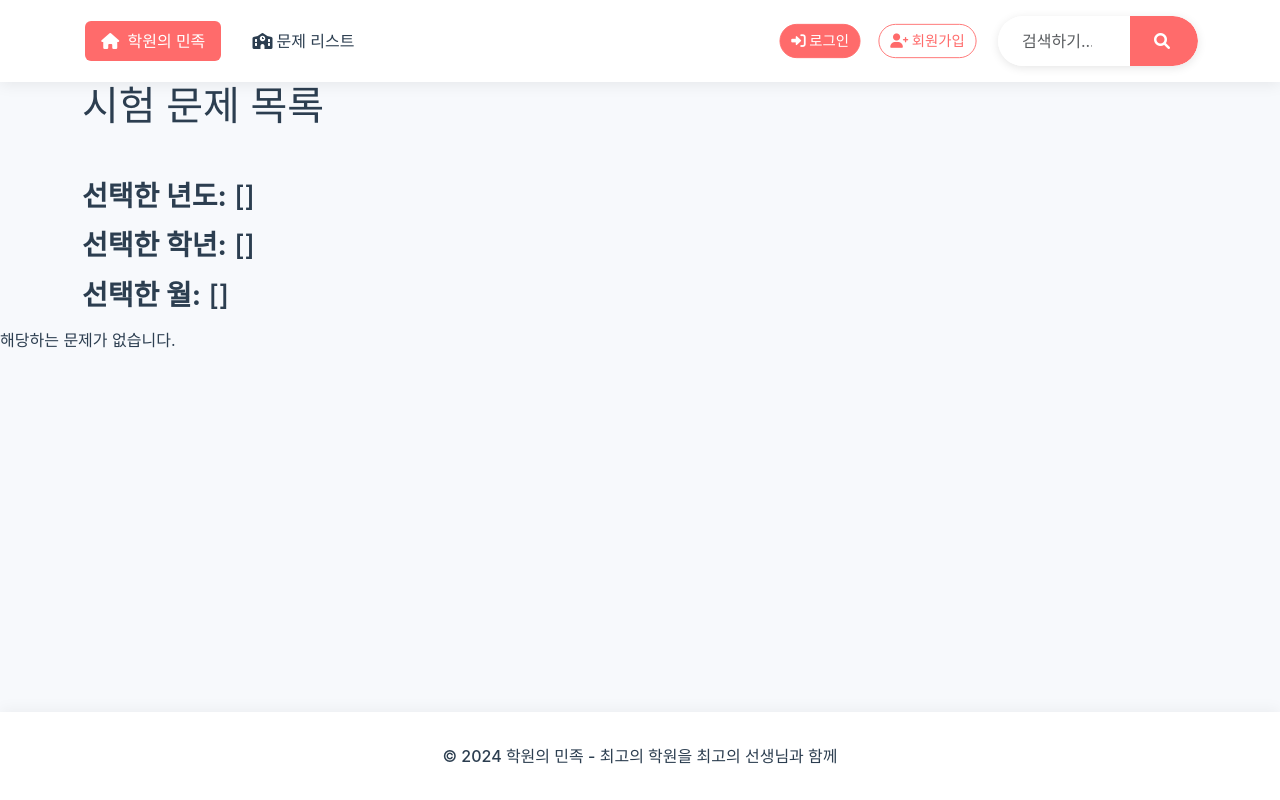
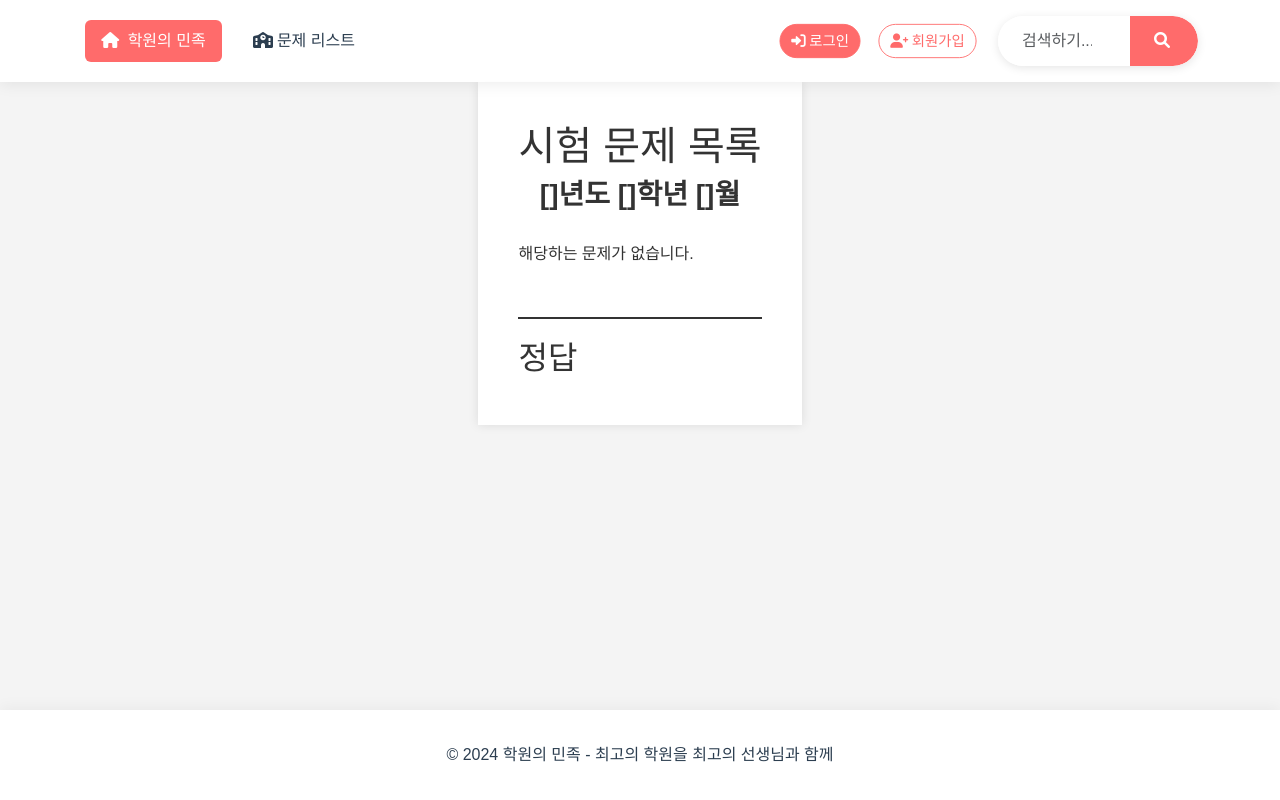
Before and after one commit to willstory/TeamProject, a Django app: page /exam_list_result/ in a window 1280 px wide. Run offline with Django 5.2, Linux system fonts and the light colour scheme.

Commit message:
정령, PDF 출력 문서 양식 정렬 작업

```diff
--- a/academy/templates/exam_list_result.html
+++ b/academy/templates/exam_list_result.html
@@ -1,28 +1,73 @@
 {% extends 'base.html' %}
 {% block content %}
-<div class="container">
-    <h1>시험 문제 목록</h1>
-        <div class="mt-3" style="margin-bottom: 50px; text-align: center;"></div><h3>
-            <p><strong>선택한 년도:</strong> {{ selected_year }}</p>
-            <p><strong>선택한 학년:</strong> {{ selected_grade }}</p>
-            <p><strong>선택한 월:</strong> {{ selected_month }}</p>
-        </h3></div>
+
+<style>
+    body {
+        font-family: Arial, sans-serif;
+        line-height: 1.6;
+        color: #333;
+        background-color: #f4f4f4;
+    }
+    .pdf-container {
+        max-width: 800px;
+        margin: 0 auto;
+        background-color: white;
+        padding: 40px;
+        box-shadow: 0 0 10px rgba(0,0,0,0.1);
+    }
+    .header {
+        text-align: center;
+        margin-bottom: 30px;
+    }
+    .question-box {
+        margin-bottom: 30px;
+        page-break-inside: avoid;
+    }
+    .answers-section {
+        margin-top: 50px;
+        border-top: 2px solid #333;
+        padding-top: 20px;
+    }
+    @media print {
+        body {
+            background-color: white;
+        }
+        .pdf-container {
+            box-shadow: none;
+        }
+    }
+</style>
+
+<div class="pdf-container">
+    <div class="header">
+        <h1>시험 문제 목록</h1>
+        <h3>
+            <p><strong>{{ selected_year }}년도 {{ selected_grade }}학년 {{ selected_month }}월</strong></p>
+        </h3>
+    </div>
+
     {% if selected_questions %}
         {% for question in selected_questions %}
-            <div class="question-box" style="margin-bottom: 50px;">
+            <div class="question-box">
                 <h3>문제 {{ forloop.counter }}</h3>
                 <p><strong>지문:</strong> {{ question.지문 }}</p>
                 <p><strong>문제:</strong> {{ question.문제 }}</p>
                 <p><strong>보기:</strong> {{ question.보기 }}</p>
-                {% for answer in selected_questions_answer %}
-                    {% if answer.색인 == question.색인 %}
-                        <p><strong>정답:</strong> {{ answer.정답 }}</p>
-                    {% endif %}
-                {% endfor %}
             </div>
         {% endfor %}
     {% else %}
         <p>해당하는 문제가 없습니다.</p>
     {% endif %}
+
+    <div class="answers-section">
+        <h2>정답</h2>
+        {% for answer in selected_questions_answer %}
+            {% for question in selected_questions %}
+                {% if answer.색인 == question.색인 %}
+                    <p><strong>문제 {{ forloop.parentloop.counter }}:</strong> {{ answer.정답 }}</p>
+                {% endif %}
+            {% endfor %}
+        {% endfor %}
+    </div>
 </div>
 {% endblock %}
--- a/academy/views.py
+++ b/academy/views.py
@@ -3,12 +3,11 @@
 from django.contrib.auth.decorators import login_required
 from .models import QuestionData
 
-from .models import QuestionData
-
 from django.http import HttpResponse
 from reportlab.lib.pagesizes import letter
 from reportlab.pdfgen import canvas
-
+from reportlab.pdfbase import pdfmetrics
+from reportlab.pdfbase.ttfonts import TTFont
 
 
 def academy_list(request):
@@ -29,7 +28,7 @@
 
     # 학년, 연도 및 유형 데이터베이스에서 가져오기
     grades = QuestionData.objects.values_list('학년', flat=True).distinct()
-    years = QuestionData.objects.values_list('연도', flat=True).distinct()
+    years = sorted(QuestionData.objects.values_list('연도', flat=True).distinct(), reverse=False)  # 내림차순 정렬
     categories = QuestionData.objects.values_list('유형', flat=True).distinct()
 
     # 필요한 필드만 가져오기
@@ -127,6 +126,7 @@
 
     # 📌 연도별 문제 수 계산 및 리스트 변환
     year_counts = QuestionData.objects.values('연도').annotate(count=Count('연도'))
+    sorted_years = sorted(year_counts, key=lambda x: x['연도'], reverse=False)  # 연도를 내림차순 정렬
     years = [
         {
             "name": year['연도'],
@@ -137,14 +137,17 @@
             #"checked": str(selected_year) == str(year['연도'])
             "checked": str(year['연도']) in selected_year
         }
-        for year in year_counts
+        for year in sorted_years
     ]
 
     exams = [{
         'question_list': question_list,
         'question_counter': total_count,  # 총 문제 수
         #'link': ['색인']  # 필요에 따라 링크 설정
-        'link': None
+        'link': None,
+        'year': selected_year, # ['2019'] ->
+        'grade': selected_grade,
+        'month': selected_month,
     }]
 
     category = '모의고사'
@@ -207,38 +210,47 @@
 
 
 
+
 def download_pdf(request):
-    # HTTP 응답을 PDF로 설정
     response = HttpResponse(content_type='application/pdf')
     response['Content-Disposition'] = 'attachment; filename="exam_list.pdf"'
 
-    # PDF 생성
+    # 한글 폰트 등록 (예: 나눔고딕)
+    pdfmetrics.registerFont(TTFont('NanumGothic', 'path/to/NanumGothic.ttf'))
+
     pdf = canvas.Canvas(response, pagesize=letter)
     pdf.setTitle("시험 문제 리스트")
 
-    y_position = 750  # 초기 y 좌표 (페이지 상단)
+    y_position = 750
 
-    # exam 데이터 (예제, 실제로는 DB에서 가져옴)
-    exams = [
-        {"type": "객관식", "passage": "다음 중 가장 큰 숫자는?", "choices": ["1", "2", "3", "4"]},
-        {"type": "단답형", "passage": "대한민국의 수도는?", "choices": ["서울"]}
-    ]
+    pdf.setFont("NanumGothic", 14)
+    pdf.drawString(100, y_position, "시험 문제 리스트")
+    y_position -= 30
 
-    pdf.setFont("Helvetica-Bold", 14)
-    pdf.drawString(100, y_position, "시험 문제 리스트")
-    y_position -= 30  # 줄 간격 조정
+    pdf.setFont("NanumGothic", 12)
 
-    pdf.setFont("Helvetica", 12)
+    selected_questions = request.session.get('selected_questions', [])
+    selected_questions_answer = request.session.get('selected_questions_answer', [])
 
-    for idx, exam in enumerate(exams, 1):
-        pdf.drawString(100, y_position, f"문제 {idx}: {exam['passage']}")
+    for idx, question in enumerate(selected_questions, 1):
+        pdf.drawString(100, y_position, f"문제 {idx}: {question['문제']}")
         y_position -= 20
 
-        for choice in exam['choices']:
-            pdf.drawString(120, y_position, f"- {choice}")
-            y_position -= 15
+        pdf.drawString(120, y_position, f"지문: {question['지문']}")
+        y_position -= 20
 
-        y_position -= 20  # 문제 간격 조정
+        pdf.drawString(120, y_position, f"보기: {question['보기']}")
+        y_position -= 20
+
+        for answer in selected_questions_answer:
+            if answer['색인'] == question['색인']:
+                pdf.drawString(120, y_position, f"정답: {answer['정답']}")
+                break
+        y_position -= 30
+
+        if y_position < 100:  # 페이지 넘김
+            pdf.showPage()
+            y_position = 750
 
     pdf.showPage()
     pdf.save()
```
Also changed, not shown: academy/templates/academy_list.html (+15 -2 lines), academy/templates/academy_list_result.html (+18 -13 lines).
